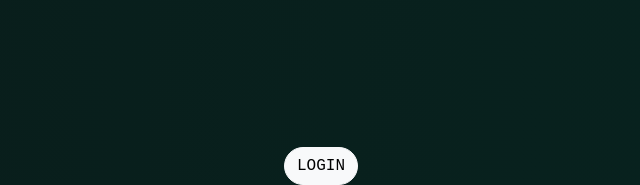
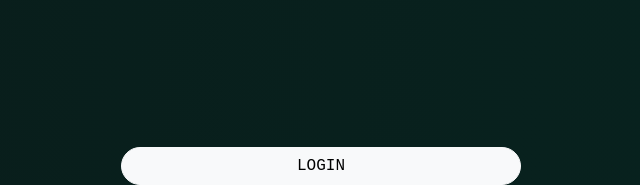
Before and after one commit to matador19/RNN-weather-Prediction, a Django app: page / in a window 1280 px wide. Shown: the part 776-961 px from the top of the page, without its empty margins (319-959 px from the left). Run offline with Django 4.2, Linux system fonts and the light colour scheme; parts of the project's set-up code (start-up, migrations or seed data) failed here and were passed over.

Commit message:
final push

```diff
--- a/websystem/static/css/welcome.css
+++ b/websystem/static/css/welcome.css
@@ -46,6 +46,6 @@ main{
     height:inherit
 }
 
-button{
-    size: 25rem;
+a{
+    width: 25rem;
 }
```
